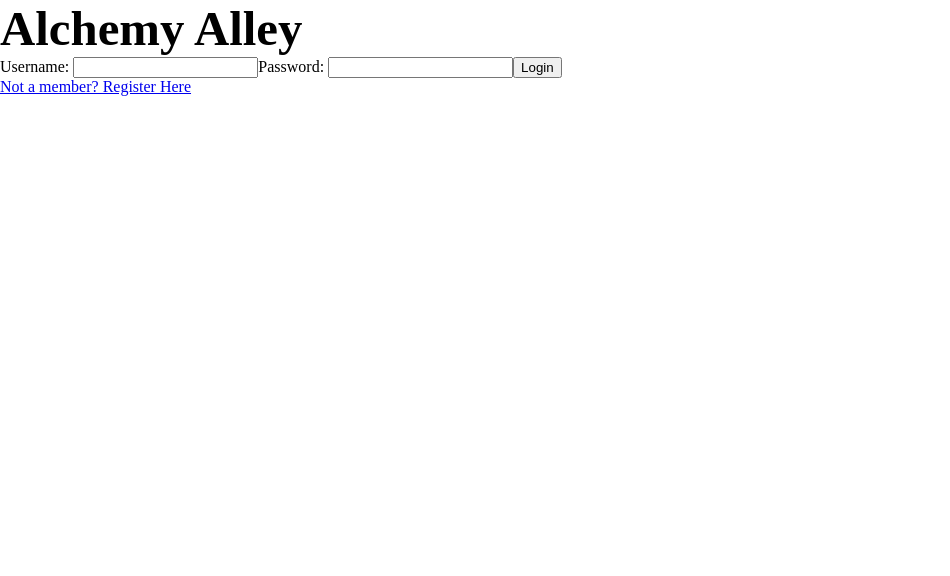
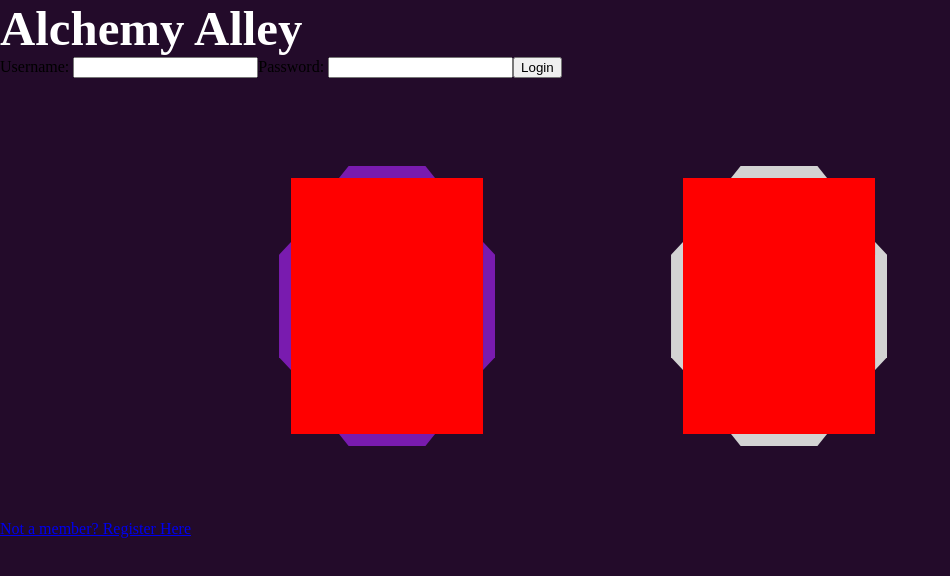
Before and after one commit to Anti5893/Swen261-Project-Alchemy-Alley, an Angular app in the folder estore-ui/: page /login in a window 1280 px wide. Shown: the top 576 px of the page, without its empty margins (0-950 px from the left). Built offline with nearby package versions, Linux system fonts and the light colour scheme; a web font is replaced by a local one.

Commit message:
Started work on cards

```diff
--- a/estore-ui/src/app/app.component.html
+++ b/estore-ui/src/app/app.component.html
@@ -13,3 +13,17 @@
   </nav>
 </ng-template>
 <router-outlet></router-outlet>
+
+<div class="card card-selected" style="margin: 100px; display: inline-block">
+  <div class="card-shadow"><div class="card-top"></div></div>
+  <div class="card-shadow"><div class="card-right"></div></div>
+  <div class="card-shadow"><div class="card-bottom"></div></div>
+  <div class="card-shadow"><div class="card-left"></div></div>
+</div>
+
+<div class="card" style="margin: 100px; display: inline-block">
+  <div class="card-shadow"><div class="card-top"></div></div>
+  <div class="card-shadow"><div class="card-right"></div></div>
+  <div class="card-shadow"><div class="card-bottom"></div></div>
+  <div class="card-shadow"><div class="card-left"></div></div>
+</div>
--- a/estore-ui/src/styles.css
+++ b/estore-ui/src/styles.css
@@ -1,3 +1,5 @@
+/* Fonts, Palette, Type Scale */
+
 @import url('https://fonts.googleapis.com/css?family=Vollkorn%20SC:700|Underdog:400');
 
 :root {
@@ -17,11 +19,13 @@ html, body {
 body {
   font-family: 'Underdog';
   font-weight: 400;
+  background-color: var(--background);
 }
 
 h1, h2, h3, h4, h5, p, small {
   font-family: 'Vollkorn SC';
   font-weight: 700;
+  color: var(--text);
   margin: 0;
 }
 
@@ -38,3 +42,81 @@ h4 {font-size: 1.563rem; /* 24.96px */}
 h5 {font-size: 1.250rem; /* 20px */}
 
 small {font-size: 0.800rem; /* 12.8px */}
+
+/* Cards */
+
+.card {
+    position: relative;
+    width: 15vw;
+    height: 20vw;
+    background-color: red;
+}
+
+.card.card-selected > .card-shadow > div {
+    background-color: var(--primary);
+}
+
+.card:not(.card-selected) > .card-shadow > div {
+    background-color: lightgray;
+}
+
+.card-shadow {
+    position: absolute;
+}
+
+.card > .card-shadow:has(.card-top) {
+    width: 50%;
+    height: 0.75rem;
+    top: -0.75rem;
+    left: 50%;
+    transform: translateX(-50%);
+}
+
+.card .card-top {
+    width: 100%;
+    height: 100%;
+    clip-path: polygon(0 100%, 10% 0%, 90% 0%, 100% 100%, 0% 100%);
+}
+
+.card > .card-shadow:has(.card-right) {
+    width: 0.75rem;
+    height: 50%;
+    top: 50%;
+    right: -0.75rem;
+    transform: translateY(-50%);
+    filter: drop-shadow(1rem 1rem 1rem 1rem var(--secondary));
+}
+
+.card .card-right {
+    width: 100%;
+    height: 100%;
+    clip-path: polygon(0% 0%, 100% 10%, 100% 90%, 0% 100%, 0% 0%);
+}
+
+.card > .card-shadow:has(.card-bottom) {
+    width: 50%;
+    height: 0.75rem;
+    bottom: -0.75rem;
+    left: 50%;
+    transform: translateX(-50%);
+}
+
+.card .card-bottom {
+    width: 100%;
+    height: 100%;
+    clip-path: polygon(0% 0%, 100% 0%, 90% 100%, 10% 100%, 0% 0%);
+}
+
+.card > .card-shadow:has(.card-left) {
+    width: 0.75rem;
+    height: 50%;
+    top: 50%;
+    left: -0.75rem;
+    transform: translateY(-50%);
+}
+
+.card .card-left {
+    width: 100%;
+    height: 100%;
+    clip-path: polygon(100% 100%, 0% 90%, 0% 10%, 100% 0%, 100% 100%);
+}
```
